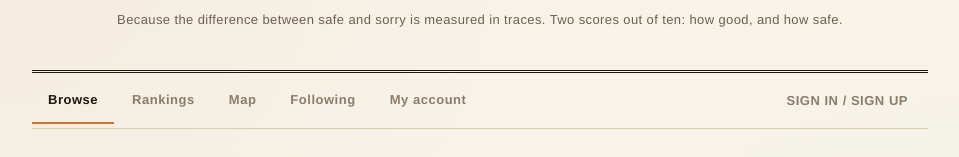
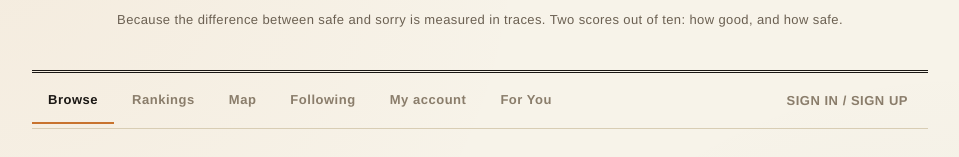
Before and after one commit to zoe-geyer-24/trace, a Next.js app: page / in a window 1280 px wide. Shown: the part 136-293 px from the top of the page, without its empty margins (160-1119 px from the left). Built offline with nearby package versions, Linux system fonts and the light colour scheme; no server answers; the database is empty.

Commit message:
Add 'For You' tab to the Header component

```diff
--- a/components/Header.js
+++ b/components/Header.js
@@ -31,6 +31,7 @@ export default function Header() {
         {tab("/map", "Map")}
         {tab("/following", "Following")}
         {tab("/account", "My account")}
+        {tab("/recommendations", "For You")}
         <span className="who">
           {loaded && (me
             ? <>Signed in as <b>{me.username}</b> · <button className="btn-link" onClick={handleSignOut}>Sign out</button></>
```
